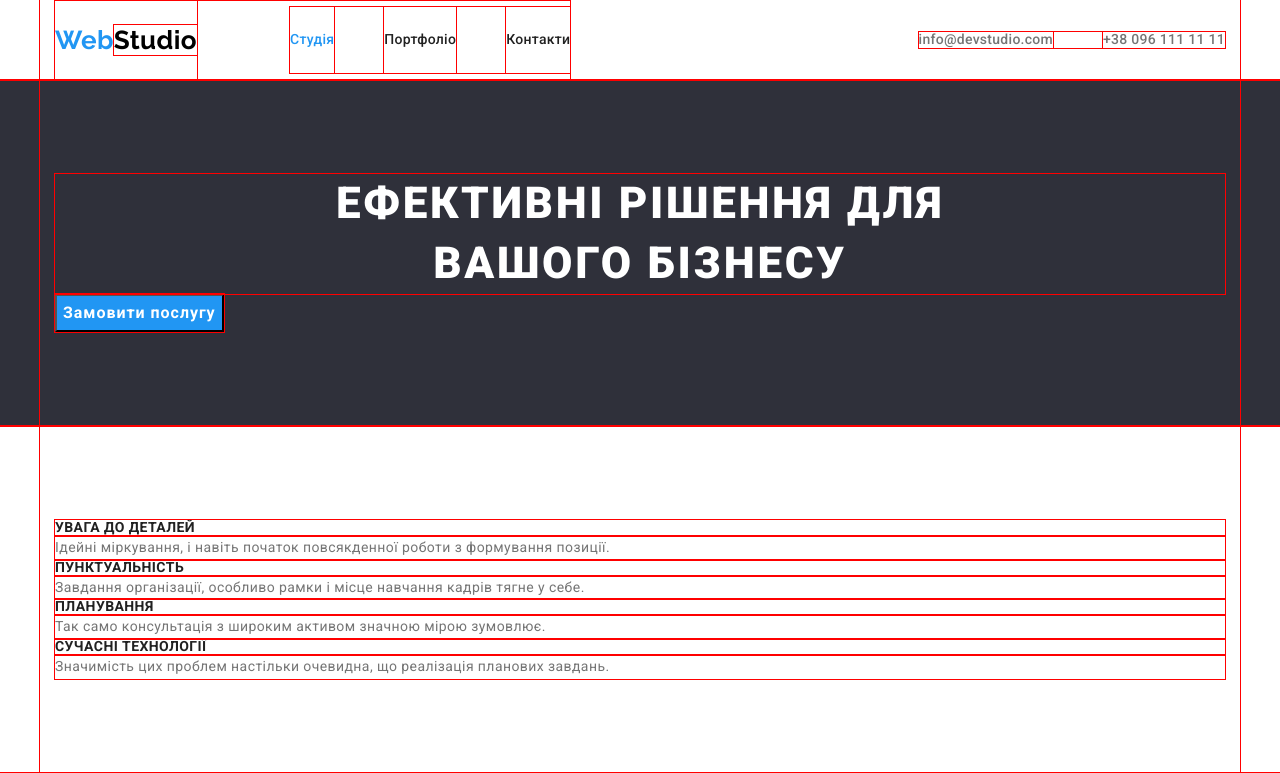
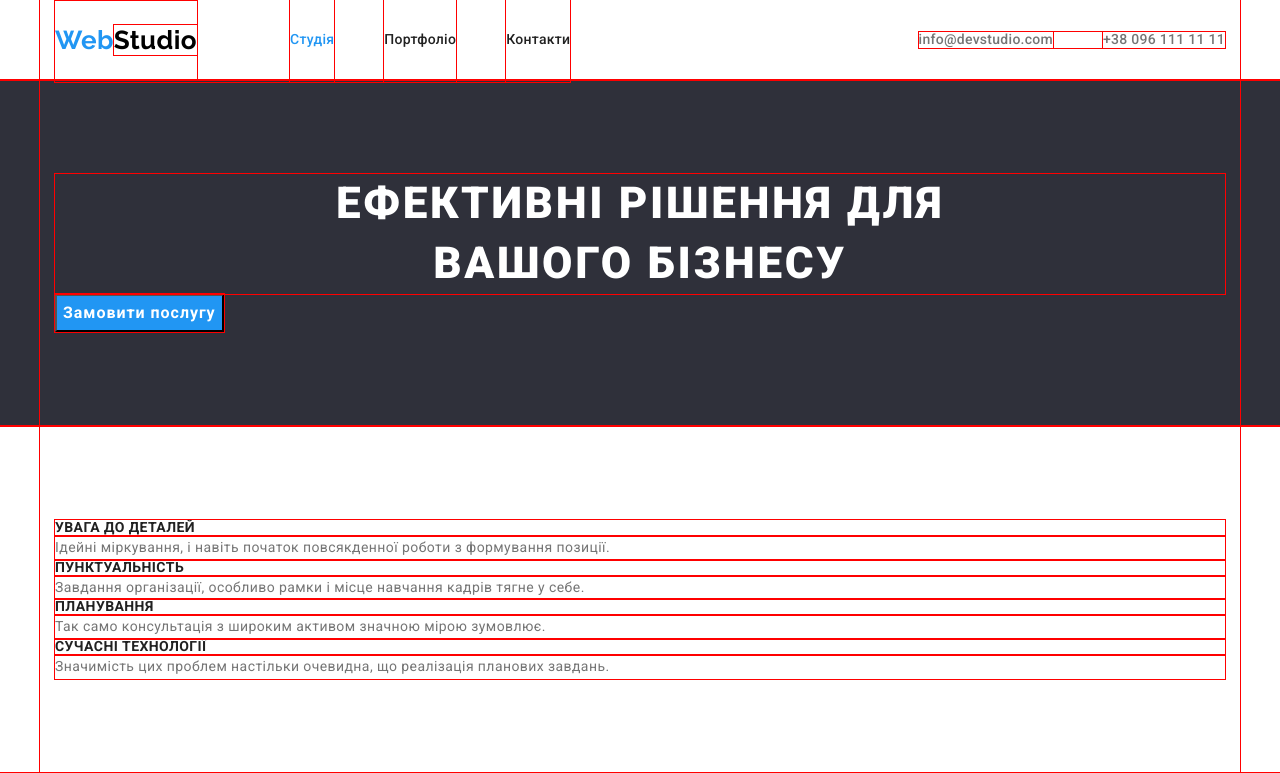
Before and after one commit to VIlliaV/goit-markup-hw-03, a plain HTML site: page index.html in a window 1280 px wide. Shown: the top 773 px of the page. Drawn offline with nearby package versions, Linux system fonts and the light colour scheme.

Commit message:
fix mistake

```diff
--- a/css/styles.css
+++ b/css/styles.css
@@ -104,7 +104,7 @@ header > .container {
 .nav-link .link {
   color: var(--secondary-text-color);
   font-weight: 500;
-  line-height: 1.38px;
+  line-height: 1.38;
   letter-spacing: 0.02em;
   padding-top: 32px;
   padding-bottom: 32px;
```
